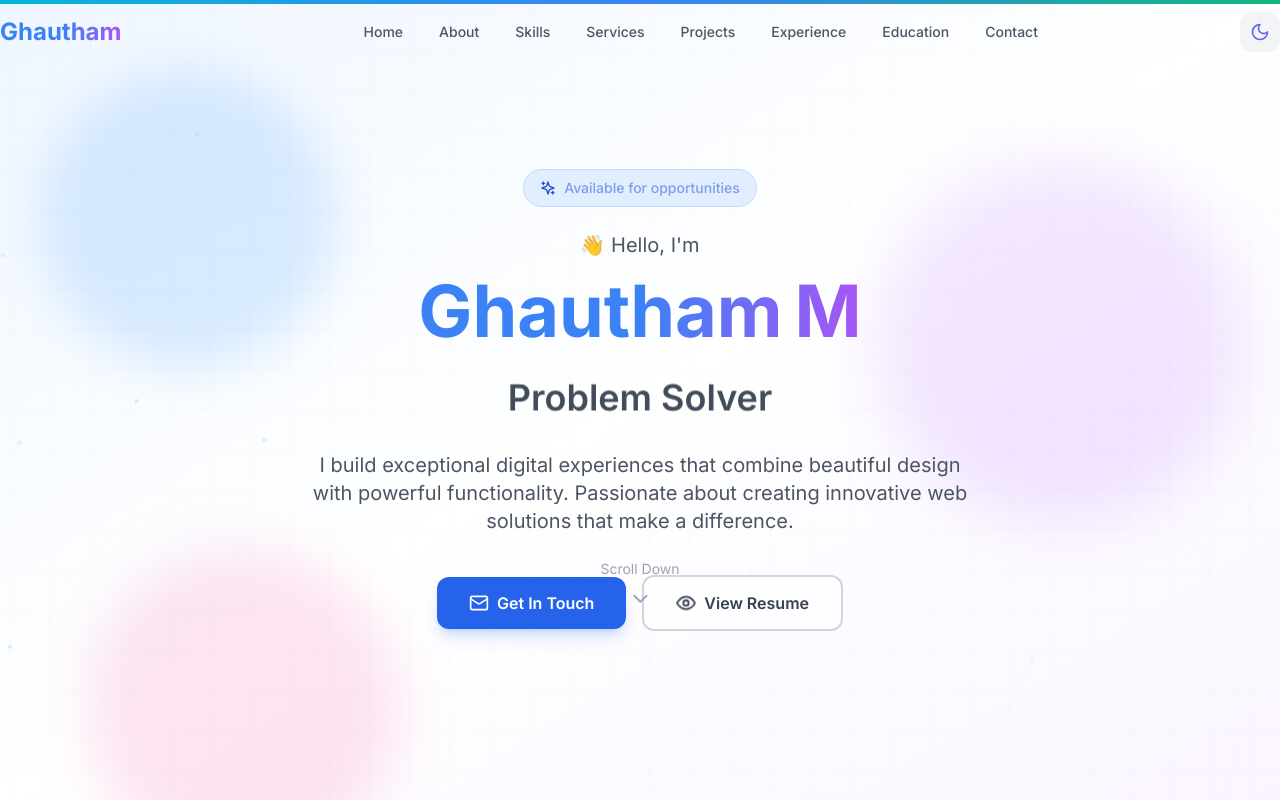
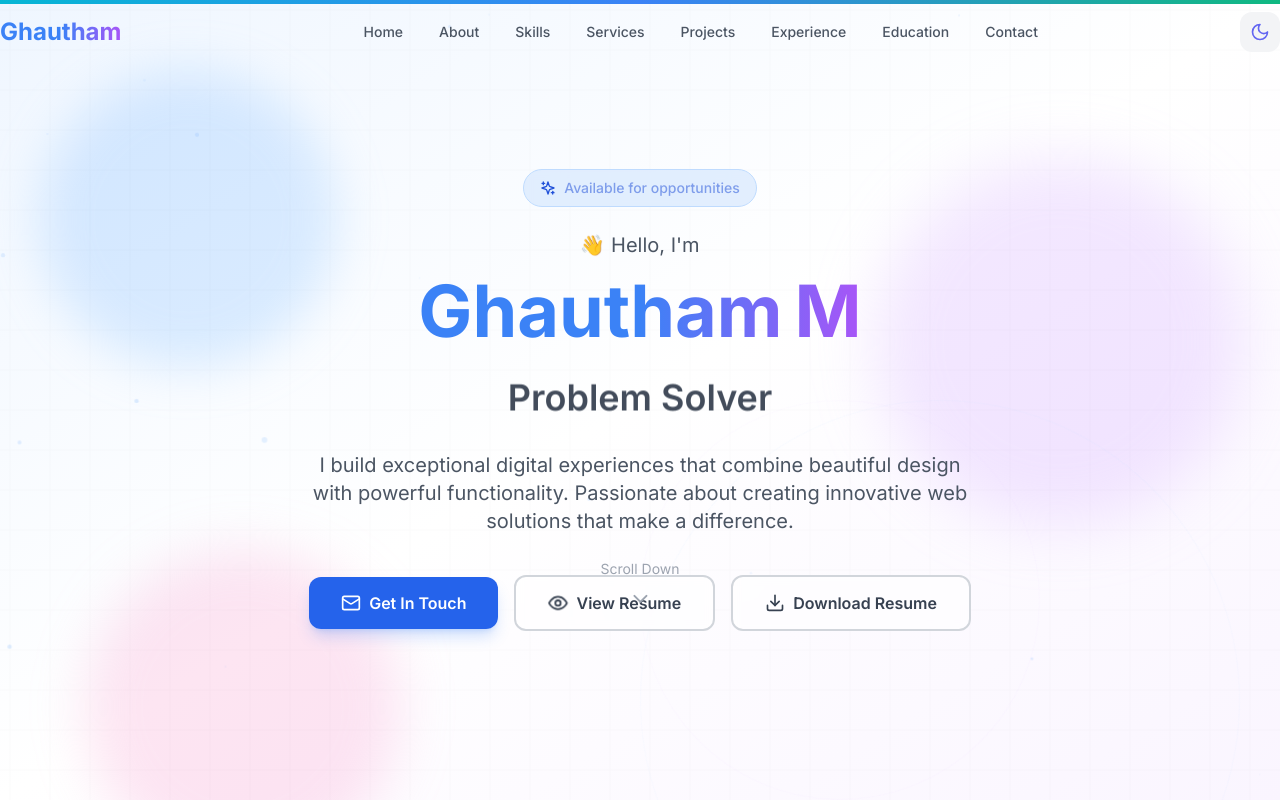
Before and after one commit to ghauthamm/ghautham-protfoli, a React (Create React App) app: page / in a window 1280 px wide. Shown: the top 800 px of the page. Built offline with nearby package versions, Linux system fonts and the light colour scheme.

Commit message:
two-page-resume update

```diff
--- a/src/components/Hero.tsx
+++ b/src/components/Hero.tsx
@@ -1,6 +1,6 @@
 import React, { useState, useEffect } from 'react';
 import { motion, AnimatePresence } from 'framer-motion';
-import { ChevronDown, Mail, Sparkles, Eye } from 'lucide-react';
+import { ChevronDown, Mail, Sparkles, Eye, Download } from 'lucide-react';
 
 const Hero: React.FC = () => {
   const [currentTitleIndex, setCurrentTitleIndex] = useState(0);
@@ -27,10 +27,14 @@ const Hero: React.FC = () => {
     }
   };
 
+  const viewResume = () => {
+    window.open('/ghautham_two_page_resume.pdf', '_blank', 'noopener,noreferrer');
+  };
+
   const downloadResume = () => {
     const link = document.createElement('a');
-    link.href = '/Ghautham_M_Resume.pdf';
-    link.download = 'Ghautham_M_Resume.pdf';
+    link.href = '/ghautham_two_page_resume.pdf';
+    link.download = 'ghautham_two_page_resume.pdf';
     document.body.appendChild(link);
     link.click();
     document.body.removeChild(link);
@@ -259,7 +263,7 @@ const Hero: React.FC = () => {
               <span className="relative z-10">Get In Touch</span>
             </motion.button>
             <motion.button
-              onClick={downloadResume}
+              onClick={viewResume}
               whileHover={{ scale: 1.05 }}
               whileTap={{ scale: 0.95 }}
               className="flex items-center gap-2 px-8 py-3.5 border-2 border-gray-300 dark:border-gray-600 text-gray-700 dark:text-gray-200 hover:border-primary-500 dark:hover:border-primary-400 hover:text-primary-600 dark:hover:text-primary-400 font-semibold rounded-xl transition-all duration-300 bg-white/50 dark:bg-white/5 backdrop-blur-sm"
@@ -271,6 +275,20 @@ const Hero: React.FC = () => {
                 <Eye className="w-5 h-5" />
               </motion.div>
               View Resume
+            </motion.button>
+            <motion.button
+              onClick={downloadResume}
+              whileHover={{ scale: 1.05 }}
+              whileTap={{ scale: 0.95 }}
+              className="flex items-center gap-2 px-8 py-3.5 border-2 border-gray-300 dark:border-gray-600 text-gray-700 dark:text-gray-200 hover:border-primary-500 dark:hover:border-primary-400 hover:text-primary-600 dark:hover:text-primary-400 font-semibold rounded-xl transition-all duration-300 bg-white/50 dark:bg-white/5 backdrop-blur-sm"
+            >
+              <motion.div
+                animate={{ y: [0, -2, 0] }}
+                transition={{ duration: 1.4, repeat: Infinity }}
+              >
+                <Download className="w-5 h-5" />
+              </motion.div>
+              Download Resume
             </motion.button>
           </motion.div>
 
```
Also changed, not shown: 9 other files (tests, documents, lock files or other folders).
